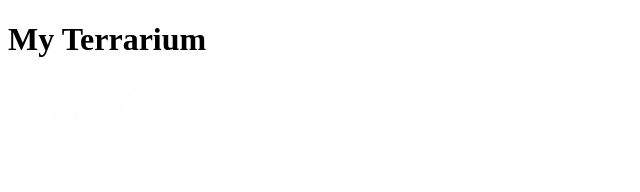
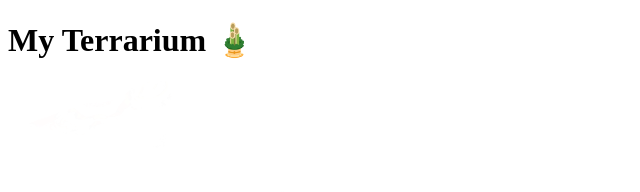
Before and after one commit to brendaitzel1/pw-terrarium-2023a, a plain HTML site: page index.html in a window 1280 px wide. Shown: the top 192 px of the page, 0-640 px from the left. Drawn offline with Linux system fonts and the light colour scheme.

Commit message:
add Plants

```diff
--- a/index.html
+++ b/index.html
@@ -7,8 +7,7 @@
     <title> My Terrarium </title>
 </head>
 <body>
-    <h1>My Terrarium</h1>
-    <div id="page">
+    <h1>My Terrarium 🎍 </h1>
     <div id="page">
         <div class="container" id="left-container">
             <div class="plant-holder">
```
